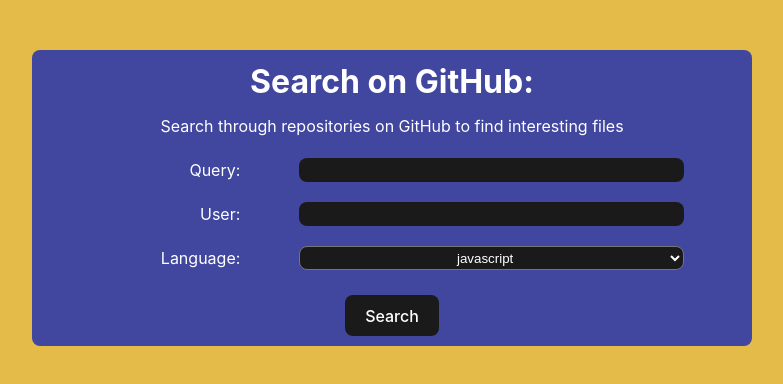
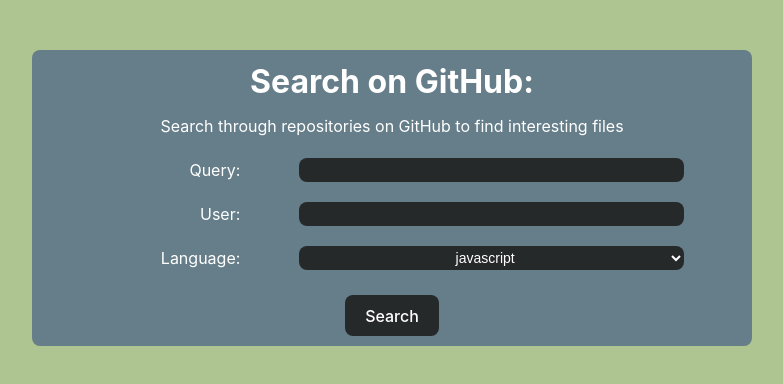
Before and after one commit to falkow/github-search, a React (Vite) app: page / in a window 1280 px wide. Shown: the top 384 px of the page, without its empty margins (248-1031 px from the left). Built offline with nearby package versions, Linux system fonts and the light colour scheme.

Commit message:
change styling

```diff
--- a/index.html
+++ b/index.html
@@ -1,13 +1,16 @@
 <!DOCTYPE html>
 <html lang="en">
+
 <head>
   <meta charset="UTF-8" />
   <link rel="icon" type="image/svg+xml" href="/vite.svg" />
   <meta name="viewport" content="width=device-width, initial-scale=1.0" />
-    <title>Vite + React + TS</title>
+  <title>Github Search</title>
 </head>
+
 <body>
   <div id="root"></div>
   <script type="module" src="/src/main.tsx"></script>
 </body>
+
 </html>
--- a/src/components/Card/styles.tsx
+++ b/src/components/Card/styles.tsx
@@ -30,7 +30,7 @@
       cursor: pointer;
       transition: border-color 0.25s;
       &:hover {
-        border-color: ${({ theme }) => theme.colors.blue};
+        border-color: ${({ theme }) => theme.colors.borderColor};
       }
     }
     &Container {
--- a/src/components/Cards/styles.tsx
+++ b/src/components/Cards/styles.tsx
@@ -9,8 +9,14 @@
 const Input = styled.input`
   border-radius: ${({ theme }) => theme.border};
   background-color: ${({ theme }) => theme.colors.inputColor};
+  color: ${({ theme }) => theme.colors.fontColor};
   border: none;
   text-align: center;
+  font-size: ${({ theme }) => theme.font.size.small};
+
+  /* &:active {
+    border: solid 1px ${({ theme }) => theme.colors.borderColor};
+  } */
 `;
 const Label = styled.label`
   padding-right: 5px;
--- a/src/components/Form/styles.tsx
+++ b/src/components/Form/styles.tsx
@@ -28,7 +28,7 @@
   color: ${({ theme }) => theme.colors.white};
 
   &:hover {
-    border-color: ${({ theme }) => theme.colors.blue};
+    border-color: ${({ theme }) => theme.colors.borderColor};
   }
 `;
 
@@ -36,14 +36,23 @@
   width: 55%;
   border-radius: ${({ theme }) => theme.border};
   text-align: center;
-  border: none;
+  border: 1px solid transparent;
+  transition: border-color 0.25s;
   background-color: ${({ theme }) => theme.colors.inputColor};
   color: ${({ theme }) => theme.colors.white};
+  font-size: ${({ theme }) => theme.font.size.small};
+  &:focus {
+    border: solid 1px ${({ theme }) => theme.colors.borderColor};
+  }
 
   /* &[value='*'] {
-    background-color: ${({ theme }) => theme.colors.inputColorActive};
+    background-color: ${({ theme }) => theme.colors.inputColor};
+  }
+  &:-internal-autofill-selected {
+    background-color: ${({ theme }) => theme.colors.inputColor} !important;
   } */
 `;
+
 const InputContainer = styled.div`
   display: flex;
   flex-wrap: wrap;
@@ -51,28 +60,40 @@
   width: 100%;
   padding: 10px 0;
 `;
+
 const InputLabel = styled.label`
   width: 20%;
   text-align: end;
 `;
+
 const Small = styled.small`
   display: block;
   text-align: center;
   width: 100%;
   color: ${({ theme }) => theme.colors.white};
 `;
+
 const Select = styled.select`
   text-align: center;
   color: ${({ theme }) => theme.colors.white};
-
   background-color: ${({ theme }) => theme.colors.inputColor};
   border-radius: ${({ theme }) => theme.border};
   width: 55%;
+  border: none;
+  transition: border-color 0.25s;
+  font-size: ${({ theme }) => theme.font.size.small};
+
+  &:focus {
+    border: solid 1px ${({ theme }) => theme.colors.borderColor};
+  }
 `;
+
 const Option = styled.option``;
+
 const Title = styled.h1`
   padding: 10px 0;
 `;
+
 const Description = styled.p`
   padding: 10px 0;
 `;
--- a/src/components/Pagination/styles.tsx
+++ b/src/components/Pagination/styles.tsx
@@ -30,9 +30,9 @@
   background-color: ${({ theme }) => theme.colors.black};
   cursor: pointer;
   transition: border-color 0.25s;
-  &:hover {
+  /* &:hover {
     border-color: ${({ theme }) => theme.colors.blue};
-  }
+  } */
 `;
 
 export { Nav, List, Item, Link };
--- a/src/styles/globalStyles.ts
+++ b/src/styles/globalStyles.ts
@@ -10,18 +10,21 @@
   color:${({ theme }) => theme.colors.white};
   background-color: ${({ theme }) => theme.colors.backgroundColor};
 
-  font-synthesis: none;
+  /* font-synthesis: none;
   text-rendering: optimizeLegibility;
   -webkit-font-smoothing: antialiased;
   -moz-osx-font-smoothing: grayscale;
-  -webkit-text-size-adjust: 100%;
+  -webkit-text-size-adjust: 100%; */
 }
 
-* {
-  box-sizing: border-box;
-  margin: 0;
-  padding: 0;
-}
+    *,
+    *::before,
+    *::after {
+        box-sizing: border-box;
+        padding: 0;
+        margin: 0;
+        outline: none;
+    }
 
 body {
   margin: 0;
@@ -35,14 +38,15 @@
     margin: 0;
   }
   /* input:-internal-autofill-selected */
-   /* input:-webkit-autofill,
+   input:-webkit-autofill,
   input:-webkit-autofill:focus {
+
     transition: background-color 600000s 0s, color 600000s 0s;
+  }
+
+  /* Firefox */
+  /* & input[type='number'] {
+    -moz-appearance: textfield;
   } */
 
-  /* Firefox */
-  & input[type='number'] {
-    -moz-appearance: textfield;
-  }
-
 `;
--- a/src/styles/styled.d.ts
+++ b/src/styles/styled.d.ts
@@ -13,6 +13,7 @@
       linkColor: string;
       backgroundColor: string;
       fontColor: string;
+      borderColor: string;
     };
     font: {
       family: {
@@ -23,6 +24,10 @@
         normal: number;
         semiBold: number;
       };
+      size: {
+        small: string;
+        normal: string;
+      };
     };
     border: string;
   }
--- a/src/styles/theme.ts
+++ b/src/styles/theme.ts
@@ -3,20 +3,16 @@
 export const theme: DefaultTheme = {
   colors: {
     blue: '#646cff',
-    black: '#1a1a1a',
+    black: '#26292A',
     white: '#ffffff',
     fontColor: '#ffffffde',
-    cardColor: '#41469F',
-    // cardColor: '#825d50',
-    formColor: '#41469F',
-    // formColor: '#309975',
-    inputColor: '#1a1a1a',
+    cardColor: '#265D62',
+    formColor: '#667E89',
+    inputColor: '#26292A',
     inputColorActive: '#7B57AF',
     linkColor: '#242424',
-    backgroundColor: '#E4BB48',
-    // E4D448,
-    // 613A9B
-    // 41469F
+    backgroundColor: '#AEC591',
+    borderColor: '#AEC591',
   },
   font: {
     family: {
@@ -27,6 +23,10 @@
       normal: 400,
       semiBold: 500,
     },
+    size: {
+      small: '14px',
+      normal: '16px',
+    },
   },
   border: '8px',
 };
```
Lines whose indentation alone changed are shown as unchanged.
